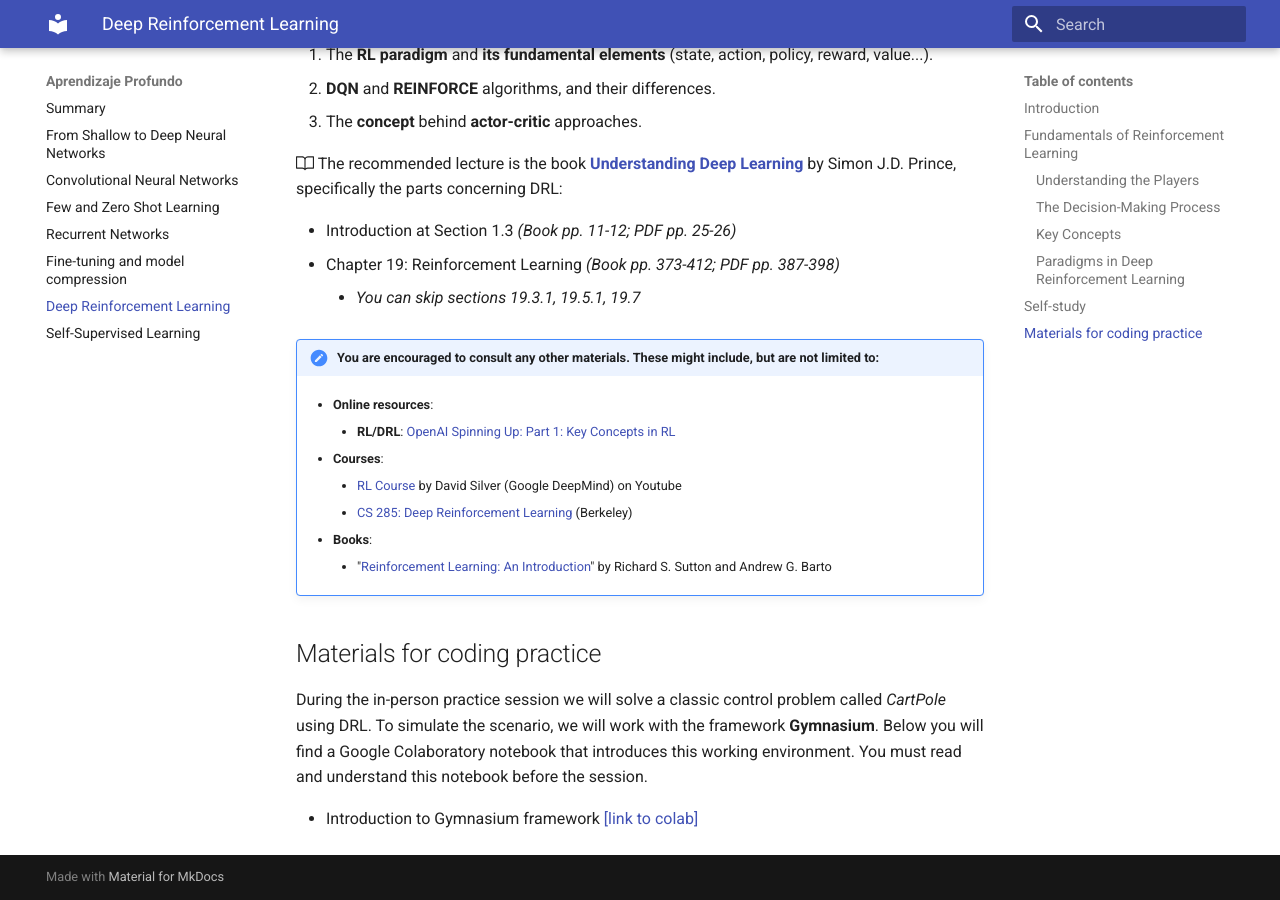
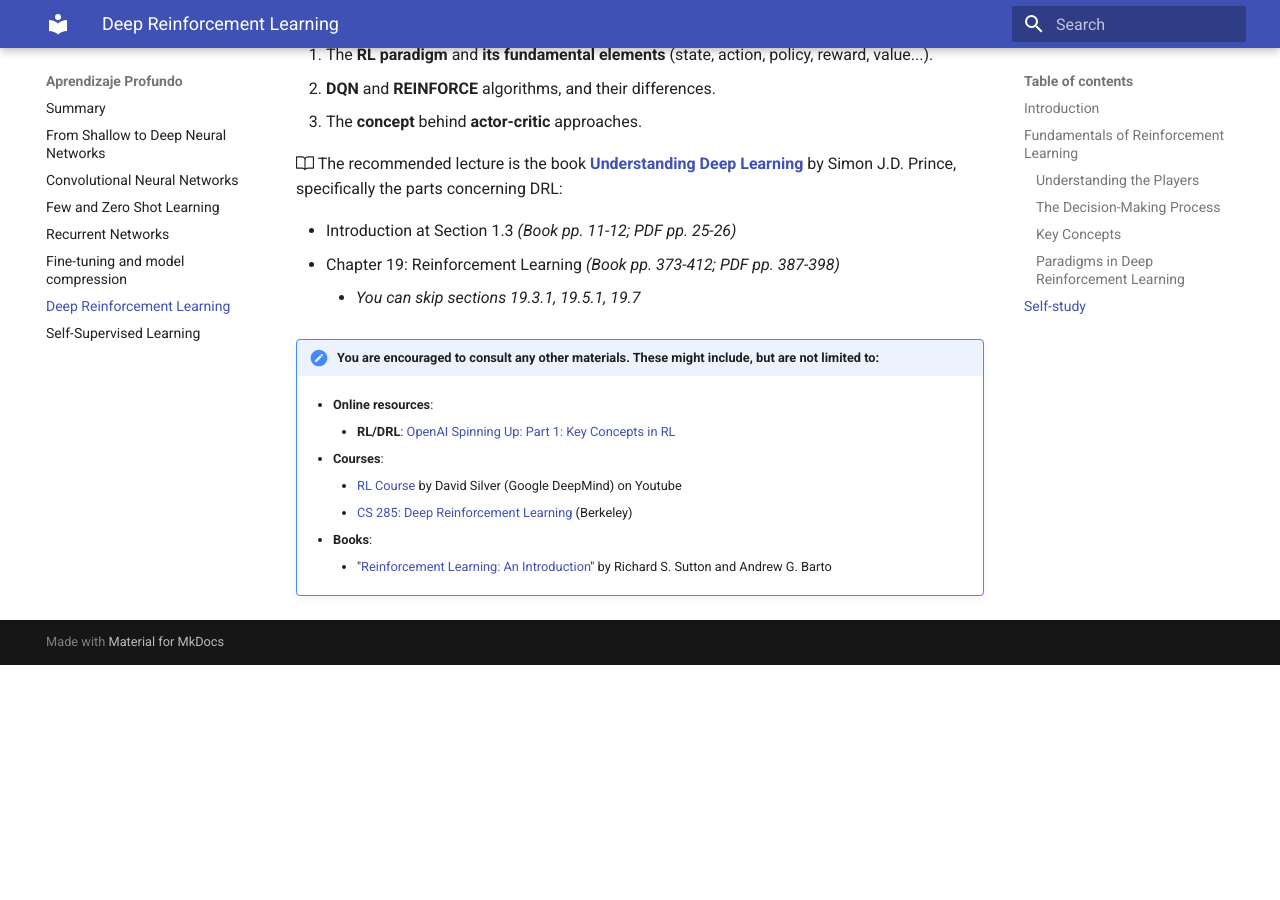
Before and after one commit to pertusa/ap, an MkDocs documentation site: the page built from docs/drl.md, in a window 1280 px wide and 900 px high, scrolled down 2303 px. Built offline with MkDocs 1.6.1 and Material for MkDocs 9.7.7, drawn with Linux system fonts in a browser that asks for light colours; after the commit the page ends 2968 px from its top, so only the background shows below that.

Commit message:
DRL 2025/26

```diff
--- a/docs/drl.md
+++ b/docs/drl.md
@@ -76,9 +76,3 @@ Now is the time to delve into certain aspects of DRL before the in-person class.
 
     - **Books**:
         - "[Reinforcement Learning: An Introduction](https://web.stanford.edu/class/psych209/Readings/SuttonBartoIPRLBook2ndEd.pdf)" by Richard S. Sutton and Andrew G. Barto
-
-## Materials for coding practice
-
-During the in-person practice session we will solve a classic control problem called *CartPole* using DRL. To simulate the scenario, we will work with the framework **Gymnasium**. Below you will find a Google Colaboratory notebook that introduces this working environment. You must read and understand this notebook before the session.
-
-- Introduction to Gymnasium framework [[link to colab]](https://colab.research.google.com/drive/1ETiv5bo6db5F0xa3QkH9q_m01jLL0Rkm?usp=sharing)
```
